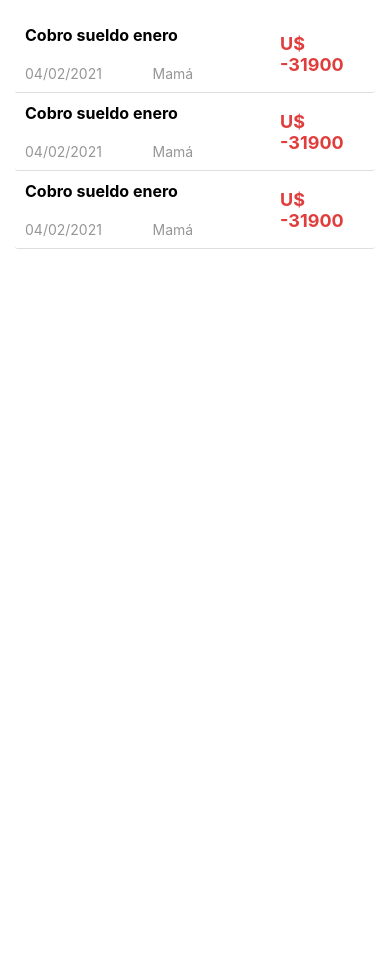
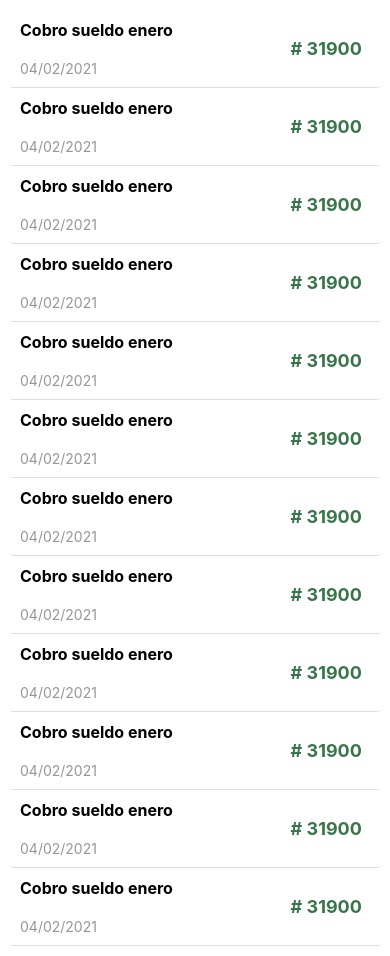
Before and after one commit to juanmaotegui/MisFinanzas, a React Native app: screen / in a window 390 px wide. Before the commit the page ends 844 px from the top, so only its background shows below. Built offline with nearby package versions, Linux system fonts and the light colour scheme.

Commit message:
Terminado listado registros

```diff
--- a/src/components/List/index.js
+++ b/src/components/List/index.js
@@ -1,15 +1,14 @@
 import React from 'react';
 import { FlatList } from 'react-native';
+import Item2 from './item2';
 import Item from './item';
-import Item2 from './item2';
 
 export default function List(props) {
   return (
     <FlatList
-      style={{ padding: 15 }}
       data={props.data}
       keyExtractor={(item) => item.id}
-      renderItem={({ item }) => <Item2 item={item} onPress={props.onPress} />}
+      renderItem={({ item }) => <Item item={item} onPress={props.onPress} />}
     />
   );
 }
--- a/src/components/List/item.js
+++ b/src/components/List/item.js
@@ -1,38 +1,82 @@
 import React from 'react';
-import { View, Text, StyleSheet } from 'react-native';
+import { View, Text, StyleSheet, TouchableOpacity } from 'react-native';
 
-export default function Item({ id, title, date, amount }) {
+export default function Item(props) {
+  /**
+   * type = 0 - ingresos, 1 - gastos, 2 - deuda
+   * creditor = acreedor, a quien se le debe
+   */
+  const { id, title, date, amount, currency, type, creditor } = props.item;
+
+  /** Segun el tipo de moneda, retorna el simbolo */
+  const formatCurrency = () => {
+    switch (currency) {
+      case 'UYU':
+        return 'U$';
+      case 'USD':
+        return 'US$';
+      default:
+        return '#';
+    }
+  };
+
+  /** Segun que tipo de registro sea, le da formato */
+  const formatAmount = () => {
+    if (type == 1) {
+      return `${formatCurrency()} -${amount}`;
+    }
+
+    return `${formatCurrency()} ${amount}`;
+  };
+
+  /** Segun el tipo de registro, es el color en el monto */
+  const amountColor = () => {
+    switch (type) {
+      case 0:
+        return '#39754b';
+      case 1:
+        return '#e03d3d';
+      case 2:
+        return '#e3bb1e';
+      default:
+        return '#000';
+    }
+  };
+
   return (
-    <View style={styles.itemContainer}>
+    <TouchableOpacity
+      disabled={!props.onPress}
+      style={styles.itemContainer}
+      onPress={() => props.onPress()}>
       <View style={{ flex: 3 }}>
         <Text style={styles.itemTitle}>{title}</Text>
         <View style={{ flex: 1, flexDirection: 'row' }}>
           <Text style={styles.itemText}>04/02/2021</Text>
-          <Text style={styles.itemText}>Mamá</Text>
+          {creditor ? <Text style={styles.itemText}>{creditor}</Text> : null}
         </View>
       </View>
       <View style={{ flex: 1, justifyContent: 'center', alignItems: 'center' }}>
-        <Text style={styles.itemAmount}>U$ {amount}</Text>
+        <Text style={[styles.itemAmount, { color: amountColor() }]}>
+          {formatAmount()}
+        </Text>
       </View>
-    </View>
+    </TouchableOpacity>
   );
 }
 
 const styles = StyleSheet.create({
   itemContainer: {
     borderRadius: 3,
-    backgroundColor: '#dbdbdb',
-    marginVertical: 8,
     padding: 10,
     minHeight: 70,
     flexDirection: 'row',
-    borderTopColor: '#36a34e',
-    borderTopWidth: 3,
+    borderBottomColor: '#dedede',
+    borderBottomWidth: 1,
   },
   itemTitle: {
     fontWeight: 'bold',
     fontSize: 16,
-    marginBottom: 15,
+    marginBottom: 20,
     flex: 1,
   },
   itemAmount: {
--- a/src/components/List/item2.js
+++ b/src/components/List/item2.js
@@ -1,12 +1,9 @@
 import React from 'react';
-import { View, Text, StyleSheet, TouchableOpacity } from 'react-native';
+import { View, Text, StyleSheet } from 'react-native';
 
-export default function Item7(props) {
-  const { id, title, date, amount } = props.item;
+export default function Item2({ id, title, date, amount }) {
   return (
-    <TouchableOpacity
-      style={styles.itemContainer}
-      onPress={() => props.onPress()}>
+    <View style={styles.itemContainer}>
       <View style={{ flex: 3 }}>
         <Text style={styles.itemTitle}>{title}</Text>
         <View style={{ flex: 1, flexDirection: 'row' }}>
@@ -15,33 +12,32 @@ export default function Item7(props) {
         </View>
       </View>
       <View style={{ flex: 1, justifyContent: 'center', alignItems: 'center' }}>
-        <Text style={styles.itemAmount}>U$ -{amount}</Text>
+        <Text style={styles.itemAmount}>U$ {amount}</Text>
       </View>
-    </TouchableOpacity>
+    </View>
   );
 }
 
 const styles = StyleSheet.create({
   itemContainer: {
     borderRadius: 3,
+    backgroundColor: '#dbdbdb',
+    marginVertical: 8,
     padding: 10,
     minHeight: 70,
     flexDirection: 'row',
-    borderBottomColor: '#dedede',
-    borderBottomWidth: 1,
+    borderTopColor: '#36a34e',
+    borderTopWidth: 3,
   },
   itemTitle: {
     fontWeight: 'bold',
     fontSize: 16,
-    marginBottom: 20,
+    marginBottom: 15,
     flex: 1,
   },
   itemAmount: {
     fontSize: 18,
     fontWeight: 'bold',
-    // color: '#39754b',
-    // color: '#e3bb1e',
-    color: '#e03d3d',
   },
   itemText: {
     flex: 1,
--- a/src/screens/Incomes/index.js
+++ b/src/screens/Incomes/index.js
@@ -24,16 +24,76 @@ const data = [
     title: 'Cobro sueldo enero',
     type: 0,
   },
+  {
+    amount: '31900',
+    date: { seconds: 1612577456 },
+    id: '69fIrJbN1h1qgmaAWKiC',
+    title: 'Cobro sueldo enero',
+    type: 0,
+  },
+  {
+    amount: '31900',
+    date: { seconds: 1612577456 },
+    id: '69fIrJbN1h1qgmaAWKiC3',
+    title: 'Cobro sueldo enero',
+    type: 0,
+  },
+  {
+    amount: '31900',
+    date: { seconds: 1612577456 },
+    id: '69fIrJbN1h1qgmaAWKiC4',
+    title: 'Cobro sueldo enero',
+    type: 0,
+  },
+  {
+    amount: '31900',
+    date: { seconds: 1612577456 },
+    id: '69fIrJbN1h1qgmaAWKiC',
+    title: 'Cobro sueldo enero',
+    type: 0,
+  },
+  {
+    amount: '31900',
+    date: { seconds: 1612577456 },
+    id: '69fIrJbN1h1qgmaAWKiC3',
+    title: 'Cobro sueldo enero',
+    type: 0,
+  },
+  {
+    amount: '31900',
+    date: { seconds: 1612577456 },
+    id: '69fIrJbN1h1qgmaAWKiC4',
+    title: 'Cobro sueldo enero',
+    type: 0,
+  },
+  {
+    amount: '31900',
+    date: { seconds: 1612577456 },
+    id: '69fIrJbN1h1qgmaAWKiC',
+    title: 'Cobro sueldo enero',
+    type: 0,
+  },
+  {
+    amount: '31900',
+    date: { seconds: 1612577456 },
+    id: '69fIrJbN1h1qgmaAWKiC3',
+    title: 'Cobro sueldo enero',
+    type: 0,
+  },
+  {
+    amount: '31900',
+    date: { seconds: 1612577456 },
+    id: '69fIrJbN1h1qgmaAWKiC4',
+    title: 'Cobro sueldo enero',
+    type: 0,
+  },
 ];
 
 export default class Incomes extends Component {
-  prueba = () => {
-    console.log('Pressed');
-  };
   render() {
     return (
-      <View>
-        <List data={data} onPress={this.prueba} />
+      <View style={{ padding: 10 }}>
+        <List data={data} />
       </View>
     );
   }
```
Also changed, not shown: src/components/List/styles.js (deleted), 1 other file (tests, documents, lock files or other folders).
